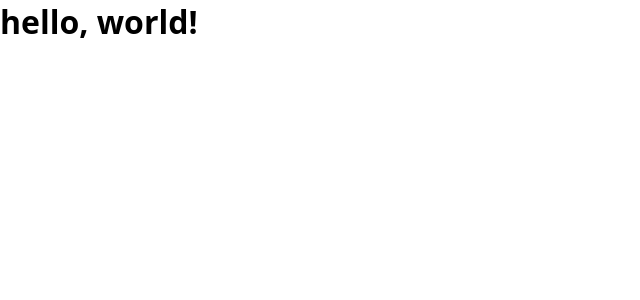
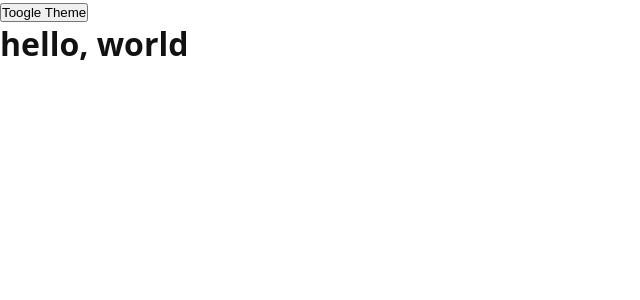
Before and after one commit to Espadv69/Dynamic-List-Management, a React (Vite) app: page / in a window 1280 px wide. Shown: the top 300 px of the page, without its empty margins (0-640 px from the left). Built offline with nearby package versions, Linux system fonts and the light colour scheme.

Commit message:
Wrap App component in React.StrictMode for improved development checks

```diff
--- a/src/main.jsx
+++ b/src/main.jsx
@@ -1,8 +1,13 @@
 import React from 'react'
 import ReactDOM from 'react-dom/client'
 
+import App from './App.jsx'
 import './css/global.css'
 
 const root = ReactDOM.createRoot(document.getElementById('root'))
 
-root.render(<h1>hello, world!</h1>)
+root.render(
+  <React.StrictMode>
+    <App />
+  </React.StrictMode>
+)
```
